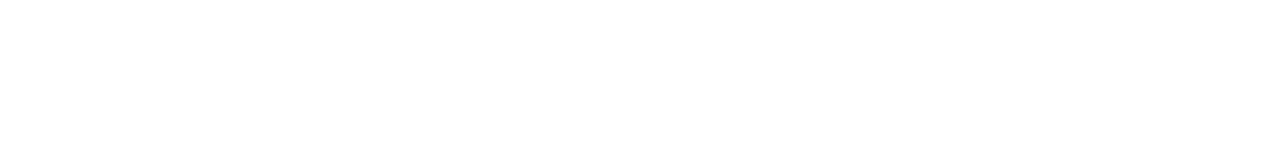
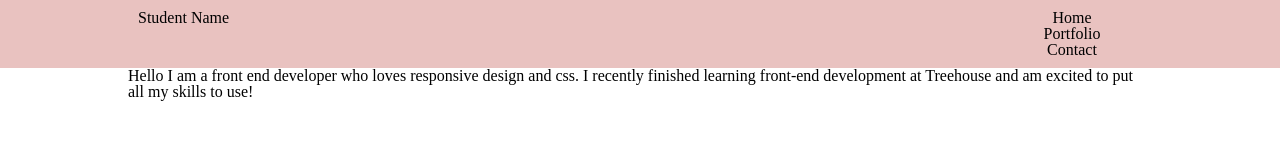
Before and after one commit to jonwalz/Treehouse_project2, a plain HTML site: page index.html in a window 1280 px wide. Drawn offline with Linux system fonts and the light colour scheme.

Commit message:
added styles and content

```diff
--- a/index.html
+++ b/index.html
@@ -1,14 +1,32 @@
 <!DOCTYPE html>
 <html>
+
 <head>
     <title>Portfolio Project 2</title>
     <link rel="stylesheet" href="styles.css">
 </head>
 
 <body>
+<div class="main-nav">
+    <div class="nav">
+        <div>Student Name</div>
+        <ul>
+            <li>Home</li>
+            <li>Portfolio</li>
+            <li>Contact</li>
+        </ul>
+    </div>
+</div>
+
+<div class="section1">
+    <p>Hello I am a front end developer who loves responsive design and css. I recently finished learning front-end
+        development at Treehouse and am excited to put all my skills to use!</p>
+</div>
+
+<div class="portfolio">
 
 
+</div>
+
 </body>
-
-
 </html>
--- a/styles.css
+++ b/styles.css
@@ -1,7 +1,11 @@
+/***************/
+/* Style Resets */
+/****************/
+
 /* http://meyerweb.com/eric/tools/css/reset/
-   v2.0b1 | 201101
-   NOTE: WORK IN PROGRESS
-   USE WITH CAUTION AND TEST WITH ABANDON */
+   v2.0 | 20110126
+   License: none (public domain)
+*/
 
 html, body, div, span, applet, object, iframe,
 h1, h2, h3, h4, h5, h6, p, blockquote, pre,
@@ -12,57 +16,74 @@
 dl, dt, dd, ol, ul, li,
 fieldset, form, label, legend,
 table, caption, tbody, tfoot, thead, tr, th, td,
-article, aside, canvas, details, figcaption, figure,
-footer, header, hgroup, menu, nav, section, summary,
+article, aside, canvas, details, embed,
+figure, figcaption, footer, header, hgroup,
+menu, nav, output, ruby, section, summary,
 time, mark, audio, video {
     margin: 0;
     padding: 0;
     border: 0;
-    outline: 0;
     font-size: 100%;
     font: inherit;
     vertical-align: baseline;
 }
-
 /* HTML5 display-role reset for older browsers */
 article, aside, details, figcaption, figure,
 footer, header, hgroup, menu, nav, section {
     display: block;
 }
-
 body {
     line-height: 1;
 }
-
 ol, ul {
     list-style: none;
 }
-
 blockquote, q {
     quotes: none;
 }
-
 blockquote:before, blockquote:after,
 q:before, q:after {
     content: '';
     content: none;
 }
-
-/* remember to define visible focus styles!
-:focus {
-	outline: ?????;
-} */
-
-/* remember to highlight inserts somehow! */
-ins {
-    text-decoration: none;
-}
-
-del {
-    text-decoration: line-through;
-}
-
 table {
     border-collapse: collapse;
     border-spacing: 0;
 }
+
+/***************/
+/* Main Styles */
+/****************/
+
+.main-nav {
+    width: 100%;
+    background: rgba(224, 169, 165, 0.7);
+    min-height: 30px;
+    padding: 10px;
+    /*position: fixed;*/
+    text-align: center;
+    transition: background-color .6s;
+    top: 0;
+    z-index: 1;
+}
+
+.nav {
+    width: 80%;
+    display: flex;
+    justify-content: space-between;
+    font-weight: 300;
+    margin: 0 auto;
+    padding: 0;
+    list-style-type: none;
+}
+.nav ul {
+    list-style-type: none;
+    width: 180px;
+}
+body {
+    top: 60px;
+}
+.section1 {
+    width: 80%;
+    margin: 0 auto;
+}
```
